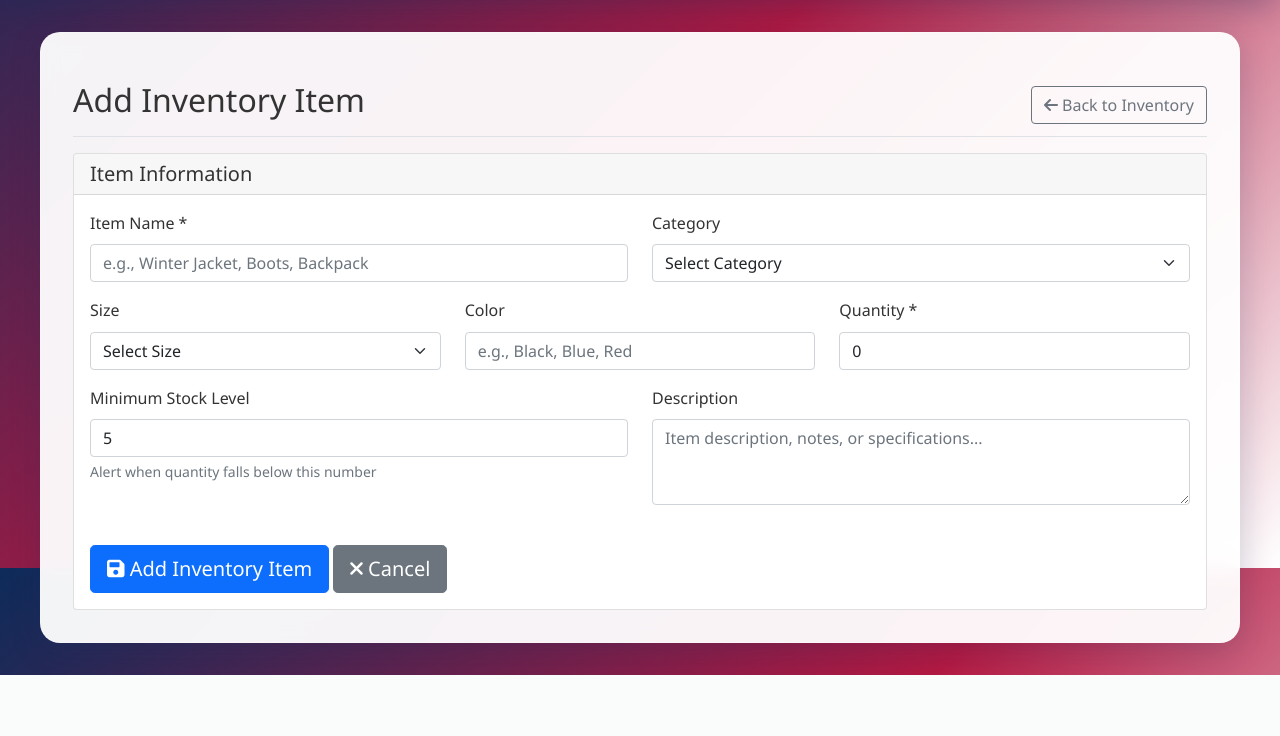
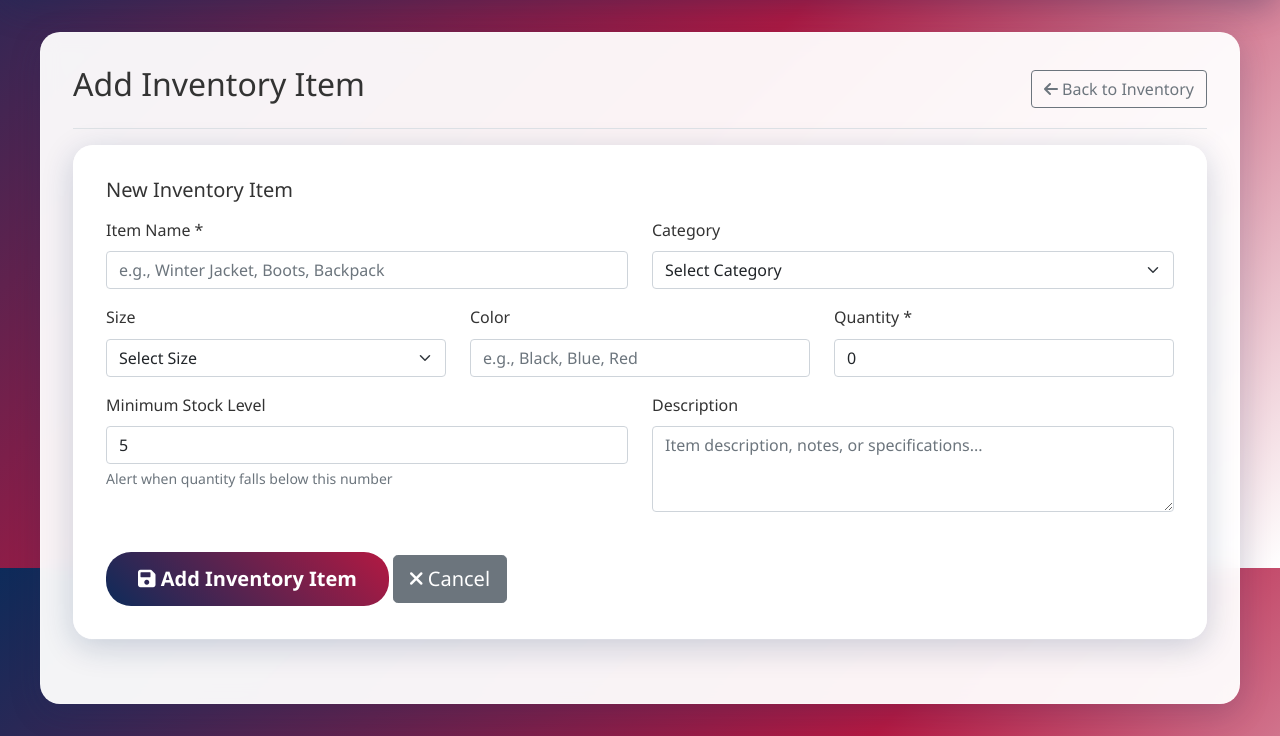
Before and after one commit to husseinthedev-CR7/sacramento-standdown, a Flask app: page /add_inventory in a window 1280 px wide. Shown: the part 232-968 px from the top of the page. Before the commit the page ends 907 px from the top, so only its background shows below. Run offline with Flask 3, Linux system fonts and the light colour scheme; a user stored in the database is signed in.

Commit message:
Update add_inventory.html

```diff
--- a/templates/add_inventory.html
+++ b/templates/add_inventory.html
@@ -3,7 +3,7 @@
 {% block title %}Add Inventory - Sacramento Stand Down{% endblock %}
 
 {% block content %}
-<div class="d-flex justify-content-between flex-wrap flex-md-nowrap align-items-center pt-3 pb-2 mb-3 border-bottom">
+<div class="d-flex justify-content-between flex-wrap flex-md-nowrap align-items-center pb-3 mb-3 border-bottom">
     <h1 class="h2">Add Inventory Item</h1>
     <div class="btn-toolbar mb-2 mb-md-0">
         <a href="{{ url_for('inventory') }}" class="btn btn-outline-secondary">
@@ -12,11 +12,8 @@
     </div>
 </div>
 
-<div class="card">
-    <div class="card-header">
-        <h5 class="card-title mb-0">Item Information</h5>
-    </div>
-    <div class="card-body">
+<div class="content-card">
+    <h5 class="card-title mb-3">New Inventory Item</h5>
     <form method="POST" action="{{ url_for('add_inventory') }}">
         <div class="row">
             <div class="col-md-6 mb-3">
@@ -75,7 +72,7 @@
         </div>
 
         <div class="mt-4">
-                <button type="submit" class="btn btn-primary btn-lg">
+            <button type="submit" class="btn btn-ssd btn-lg">
                 <i class="fas fa-save"></i> Add Inventory Item
             </button>
             <a href="{{ url_for('inventory') }}" class="btn btn-secondary btn-lg">
@@ -84,5 +81,4 @@
         </div>
     </form>
 </div>
-</div>
 {% endblock %}
```
Lines whose indentation alone changed are shown as unchanged.
